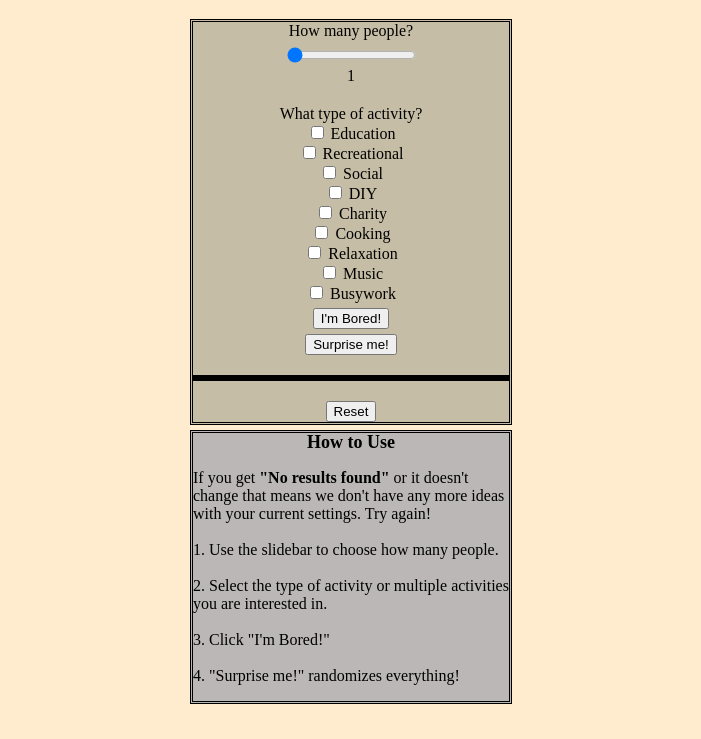
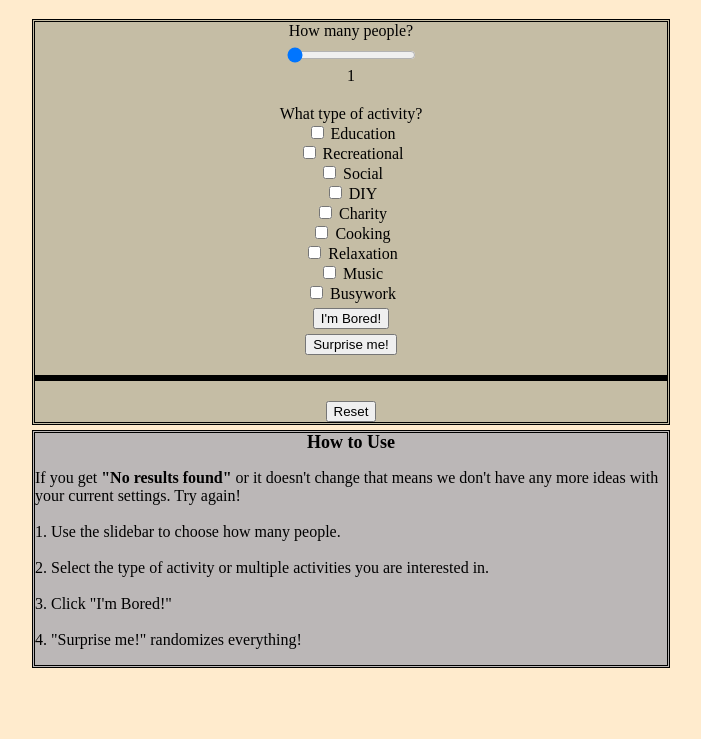
Before and after one commit to derkells/WIP-BoredAPI, a plain HTML site: page index.html in a window 1280 px wide. Shown: the part 61-800 px from the top of the page, without its empty margins (289-990 px from the left). Drawn offline with Linux system fonts and the light colour scheme.

Commit message:
Update main.css

```diff
--- a/main.css
+++ b/main.css
@@ -3,7 +3,7 @@ body {
 }
 
 .container {
-    width: 25%;
+    width: 50%;
     height: 40%;
     background-color: rgb(197, 189, 165);
     border-style: double;
@@ -21,7 +21,7 @@ body {
 }
 
 .sidebar {
-    width: 25%;
+    width: 50%;
     height: 30%;
     background-color:rgb(187, 183, 183);
     border-style: double;
@@ -45,12 +45,8 @@ body {
     margin-top: 5px;
     margin-bottom: 20px;
 }
-.rangeValue1{
-
-}
 
 .slider2 {
     margin-top: 5px;
     margin-bottom: 20px;
 }
-.rangeValue2{}
```
